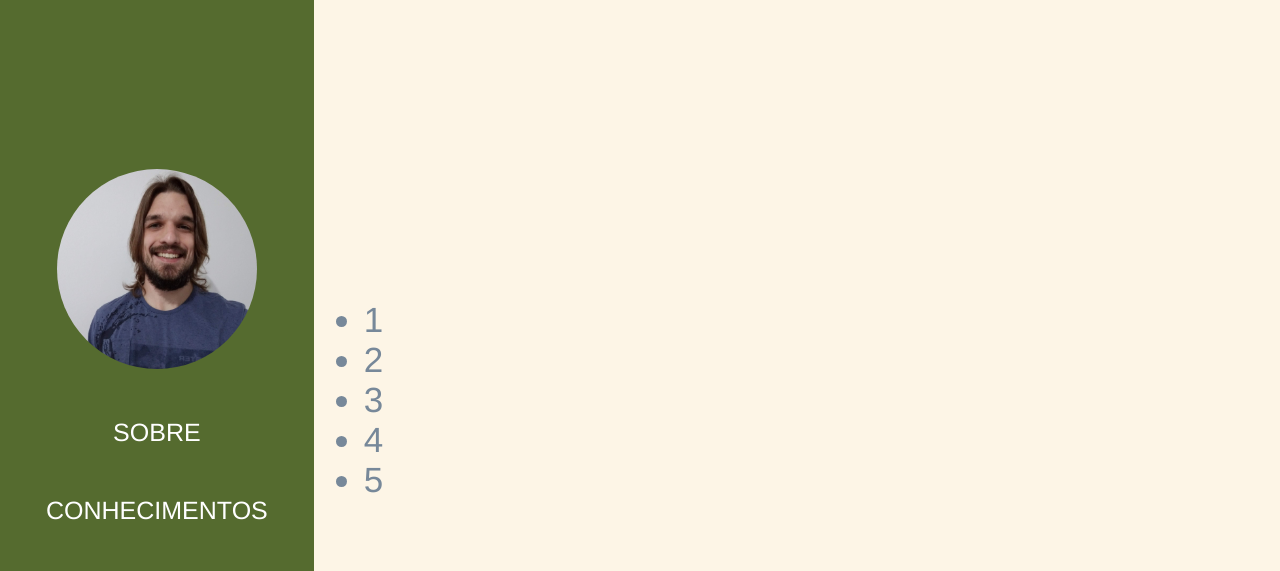
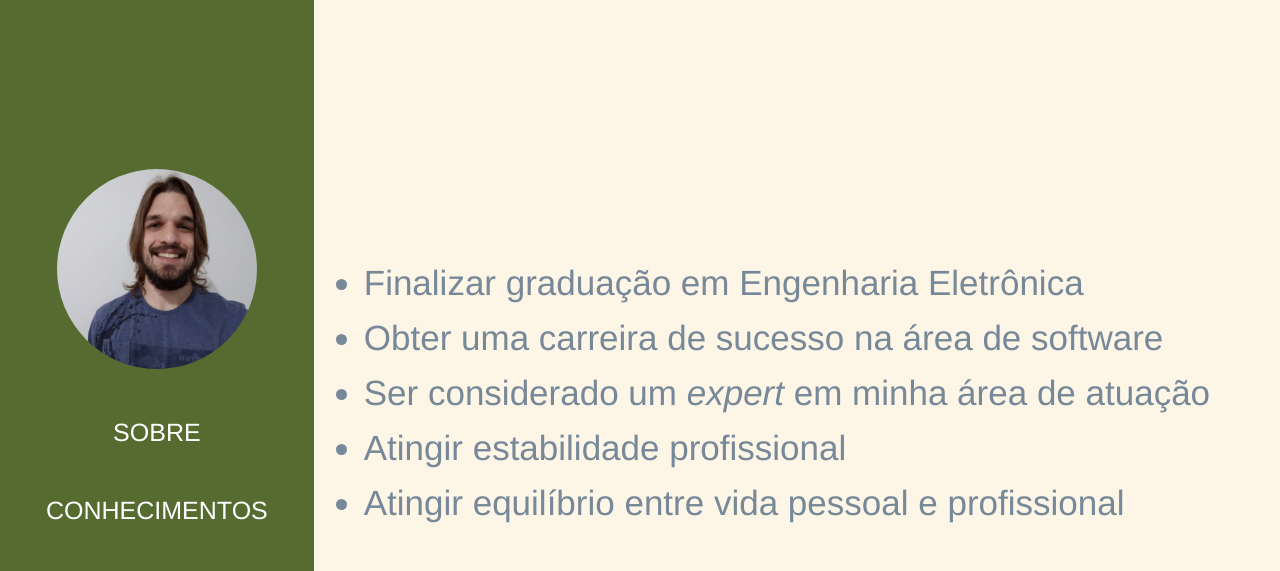
Before and after one commit to rodrigocelmer/frontEnd_atividadeFinal, a plain HTML site: page objetivo.html in a window 1280 px wide. Shown: the top 571 px of the page. Drawn offline with Linux system fonts and the light colour scheme.

Commit message:
add objetivos de vida

```diff
--- a/css/styles.css
+++ b/css/styles.css
@@ -19,6 +19,7 @@ ol, ul {
 
 li {
     font-size: 35px;
+    margin-bottom: 15px;
 }
 
 .iconesMenu {
--- a/objetivo.html
+++ b/objetivo.html
@@ -17,11 +17,11 @@
     </section>
     <section class="infoStyle colorLightSlateGray">
         <ul>
-            <li>1</li>
-            <li>2</li>
-            <li>3</li>
-            <li>4</li>
-            <li>5</li>
+            <li>Finalizar graduação em Engenharia Eletrônica</li>
+            <li>Obter uma carreira de sucesso na área de software</li>
+            <li>Ser considerado um <i style="font-size: 35px;">expert</i> em minha área de atuação</li>
+            <li>Atingir estabilidade profissional</li>
+            <li>Atingir equilíbrio entre vida pessoal e profissional</li>
         </ul>
     </section>
 </body>
```
